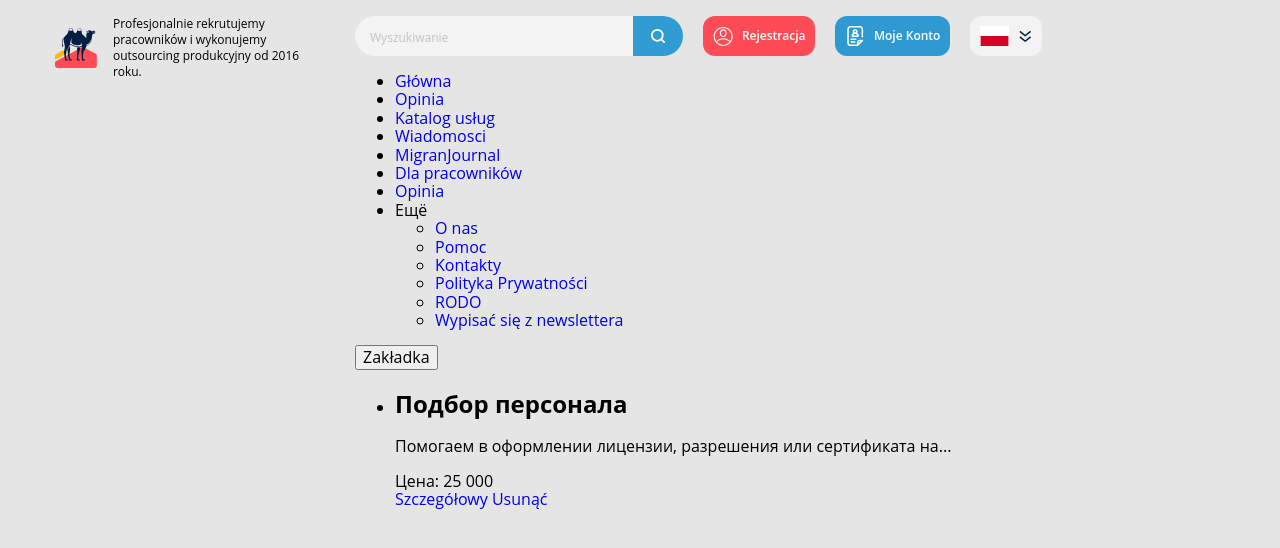
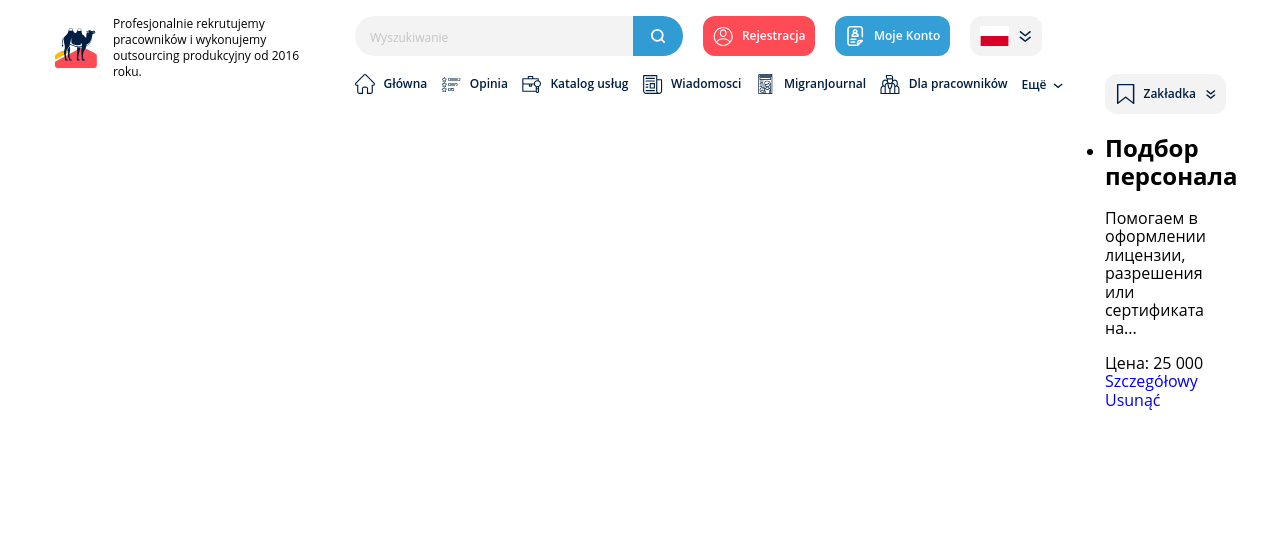
Before and after one commit to SaygafarovStylemix/Camel, a website: page src/index.html in a window 1280 px wide. Drawn offline with nearby package versions, Linux system fonts and the light colour scheme; files that its build step writes are made by us from their sources.

Commit message:
modified header

```diff
--- a/src/_header.html
+++ b/src/_header.html
@@ -55,34 +55,55 @@
           <nav class="menu">
             <ul>
               <li>
-                <a href="#">Główna</a>
+                <a href="#">
+                  <i class="ce-icon ce-icon_home"></i>
+                  Główna
+                </a>
               </li>
               <li>
-                <a href="#">Opinia</a>
+                <a href="#">
+                  <i class="ce-icon ce-icon_opinion"></i>
+                  Opinia
+                </a>
               </li>
               <li>
-                <a href="#">Katalog usług</a>
+                <a href="#">
+                  <i class="ce-icon ce-icon_catalog"></i>
+                  Katalog usług
+                </a>
               </li>
               <li>
-                <a href="#">Wiadomosci</a>
+                <a href="#">
+                  <i class="ce-icon ce-icon_news"></i>
+                  Wiadomosci
+                </a>
               </li>
               <li>
-                <a href="#">MigranJournal</a>
+                <a href="#">
+                  <i class="ce-icon ce-icon_journal"></i>
+                  MigranJournal
+                </a>
               </li>
               <li>
-                <a href="#">Dla pracowników</a>
-              </li>
-              <li>
-                <a href="#">Opinia</a>
+                <a href="#">
+                  <i class="ce-icon ce-icon_staff"></i>
+                  Dla pracowników
+                </a>
               </li>
               <li class="sub-menu">
-                Ещё
+               <span>Ещё</span>
                 <ul>
                   <li>
-                    <a href="#">O nas</a>
+                    <a href="#">
+                      <i class="ce-icon ce-icon_about"></i>
+                      O nas
+                    </a>
                   </li>
                   <li>
-                    <a href="#">Pomoc</a>
+                    <a href="#">
+                      <i class="ce-icon ce-icon_help"></i>
+                      Pomoc
+                    </a>
                   </li>
                   <li>
                     <a href="#">Kontakty</a>
@@ -102,13 +123,16 @@
           </nav>
           <div class="header-favourites">
             <button class="header-favourites__trigger">
+              <span class="header-favourites__icon"></span>
               Zakładka
             </button>
             <ul class="header-favourites__list">
               <li>
                 <article class="favourites-item">
                   <div class="favourites-item__top">
-                    <h2 class="favourites-item__title">Подбор персонала</h2>
+                    <h2 class="favourites-item__title">
+                      Подбор персонала
+                    </h2>
                   </div>
                   <div class="favourites-item__center">
                     <p>Помогаем в оформлении лицензии, разрешения или сертификата на...</p>
--- a/src/scss/components/header.scss
+++ b/src/scss/components/header.scss
@@ -27,6 +27,7 @@
   }
 
   &__actions {
+    margin-bottom: 18px;
   }
 
   &__buttons {
@@ -124,45 +125,6 @@
   }
 }
 
-.main-button {
-  position: relative;
-  display: inline-flex;
-  align-items: center;
-  border-radius: 12px;
-  padding: 10px;
-  font-weight: 600;
-  font-size: 12rem / 16 * 1;
-  line-height: 1rem;
-  color: #fff;
-
-  &::before {
-    content: "";
-    display: block;
-    margin-right: 8.5px;
-    width: $base * 5px;
-    height: $base * 5px;
-    background-position: center;
-    background-size: contain;
-    background-repeat: no-repeat;
-  }
-}
-
-.main-button--red {
-  background-color: $sunsetOrange;
-
-  &::before {
-    background-image: url("../img/icons/header/header-user.svg");
-  }
-}
-
-.main-button--blue {
-  background-color: $lochmara;
-
-  &::before {
-    background-image: url("../img/icons/header/header-account.svg");
-  }
-}
-
 .header-langs {
   ul {
     list-style-type: none;
@@ -171,7 +133,9 @@
 
   &__list {
     position: relative;
+    z-index: 22;
     padding: 0;
+    background-color: #fff;
   }
 
   &__item--current {
@@ -190,6 +154,13 @@
         }
       }
     }
+  }
+
+  &__link {
+    font-weight: 600;
+    font-size: 12rem / 16 * 1;
+    text-transform: uppercase;
+    color: #000;
   }
 
   &__link--current {
@@ -240,19 +211,170 @@
 }
 
 .header-menu {
+  display: flex;
+  width: 100%;
 }
 
 .menu {
+  flex: 1 1 700px / $windowMaxWidth * 100%;
+
+  ul {
+    display: flex;
+    list-style-type: none;
+    margin: 0;
+    padding: 0;
+  }
+
+  li {
+    margin-right: 14px;
+
+    &.sub-menu {
+      margin-right: 0;
+    }
+  }
+
+  a {
+    display: inline-flex;
+    align-items: center;
+    font-weight: 600;
+    font-size: 12rem / 16 * 1;
+    line-height: 1rem;
+    color: $midnight;
+
+    i {
+      margin-right: 8.5px;
+    }
+  }
 }
 
 .sub-menu {
+  position: relative;
+  margin-right: 0;
+
+  ul {
+    position: absolute;
+    right: 0;
+    top: 30px;
+    display: flex;
+    flex-direction: column;
+    overflow: hidden;
+    border-radius: 20px;
+    border-top-right-radius: 0;
+    min-width: 208px;
+    max-height: 0;
+    background-color: #fff;
+    transition: padding 0.3s ease, max-height 0.3s ease;
+  }
+
+  li {
+    display: block;
+    margin-right: 0;
+    margin-bottom: 2px;
+
+    &:last-child {
+      margin-bottom: 0;
+    }
+
+    @media (min-width: 992px) {
+      &:hover {
+        a {
+          color: #fff;
+          background-color: $midnight;
+        }
+
+        img {
+          filter: invert(100%) sepia(0%) saturate(1%) hue-rotate(228deg) brightness(102%) contrast(101%);
+        }
+      }
+    }
+  }
+
+  a {
+    padding: 6px 0 6px 20px;
+    width: 100%;
+  }
+
+  span {
+    position: relative;
+    display: inline-flex;
+    align-items: center;
+    font-weight: 600;
+    font-size: 12rem / 16 * 1;
+    line-height: 1rem;
+    color: $midnight;
+    cursor: pointer;
+
+    &::after {
+      content: "";
+      display: block;
+      margin-left: 6.5px;
+      width: 10px;
+      height: 10px;
+      background: url("../img/icons/single-arrow.svg") center no-repeat;
+      background-size: contain;
+      transition: transform 0.3s ease;
+    }
+  }
+
+  &:hover {
+    ul {
+      padding-top: 20px;
+      padding-bottom: 25px;
+      max-height: 400px;
+    }
+
+    span {
+      &::after {
+        transform: rotate(180deg);
+      }
+    }
+  }
 }
 
 .header-favourites {
+  flex: 0 0 120px;
+  max-width: 120px;
+
   &__trigger {
+    position: relative;
+    display: inline-flex;
+    align-items: center;
+    outline: none;
+    border: none;
+    border-radius: 12px;
+    padding: 10px;
+    padding-right: 30px;
+    font-weight: 600;
+    font-size: 12rem / 16 * 1;
+    line-height: 1rem;
+    color: $midnight;
+    background: $concrete;
+    cursor: pointer;
+
+    &::after {
+      content: "";
+      position: absolute;
+      right: 10px;
+      top: 50%;
+      width: 10px;
+      height: 10px;
+      background: url("../img/icons/header/arrow-down.svg") center no-repeat;
+      background-size: contain;
+      transform: translateY(-50%);
+    }
+  }
+
+  &__icon {
+    margin-right: 8.5px;
+    width: 20px;
+    height: 20px;
+    background: url("../img/icons/favourites.svg") center no-repeat;
+    background-size: contain;
   }
 
   &__list {
+    margin: 0;
+    padding: 0;
   }
 }
 
--- a/src/scss/layout/common.scss
+++ b/src/scss/layout/common.scss
@@ -1,3 +1,5 @@
+@import "icons";
+
 *,
 *::before,
 *::after {
@@ -6,7 +8,6 @@
 
 body {
   font-family: $mainFont;
-  background-color: #E5E5E5;
 }
 
 a {
@@ -76,3 +77,42 @@ img {
     }
   }
 }
+
+.main-button {
+  position: relative;
+  display: inline-flex;
+  align-items: center;
+  border-radius: 12px;
+  padding: 10px;
+  font-weight: 600;
+  font-size: 12rem / 16 * 1;
+  line-height: 1rem;
+  color: #fff;
+
+  &::before {
+    content: "";
+    display: block;
+    margin-right: 8.5px;
+    width: $base * 5px;
+    height: $base * 5px;
+    background-position: center;
+    background-size: contain;
+    background-repeat: no-repeat;
+  }
+}
+
+.main-button--red {
+  background-color: $sunsetOrange;
+
+  &::before {
+    background-image: url("../img/icons/header/header-user.svg");
+  }
+}
+
+.main-button--blue {
+  background-color: $lochmara;
+
+  &::before {
+    background-image: url("../img/icons/header/header-account.svg");
+  }
+}
--- /dev/null
+++ b/src/scss/layout/icons.scss
@@ -0,0 +1,64 @@
+.ce-icon {
+  position: relative;
+  display: block;
+  width: 20px;
+  height: 20px;
+
+  &::before {
+    content: "";
+    position: absolute;
+    width: 100%;
+    height: 100%;
+    background-position: center;
+    background-size: contain;
+    background-repeat: no-repeat;
+  }
+
+  &_home {
+    &::before {
+      background-image: url("../img/icons/home.svg");
+    }
+  }
+
+  &_opinion {
+    &::before {
+      background-image: url("../img/icons/opinion.svg");
+    }
+  }
+
+  &_catalog {
+    &::before {
+      background-image: url("../img/icons/catalog.svg");
+    }
+  }
+
+  &_news {
+    &::before {
+      background-image: url("../img/icons/news.svg");
+    }
+  }
+
+  &_journal {
+    &::before {
+      background-image: url("../img/icons/journal.svg");
+    }
+  }
+
+  &_staff {
+    &::before {
+      background-image: url("../img/icons/staff.svg");
+    }
+  }
+
+  &_about {
+    &::before {
+      background-image: url("../img/icons/about.svg");
+    }
+  }
+
+  &_help {
+    &::before {
+      background-image: url("../img/icons/help.svg");
+    }
+  }
+}
--- a/src/scss/vars.scss
+++ b/src/scss/vars.scss
@@ -1,4 +1,5 @@
 $containerMaxWidth: 1200px;
+$windowMaxWidth: 1920px;
 $mainFont: "Open Sans", sans-serif;
 $base: 4;
 
@@ -6,3 +7,4 @@ $base: 4;
 $concrete: #f3f3f3;
 $sunsetOrange: #ff4b55;
 $lochmara: #08cc;
+$midnight: #001f42;
```
Also changed, not shown: src/img/icons/about.svg (added), src/img/icons/catalog.svg (added), src/img/icons/favourites.svg (added), src/img/icons/help.svg (added), src/img/icons/home.svg (added), src/img/icons/journal.svg (added), src/img/icons/news.svg (added), src/img/icons/opinion.svg (added), src/img/icons/single-arrow.svg (added), src/img/icons/staff.svg (added).
